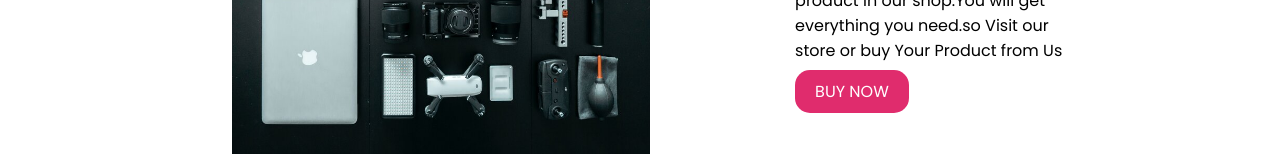
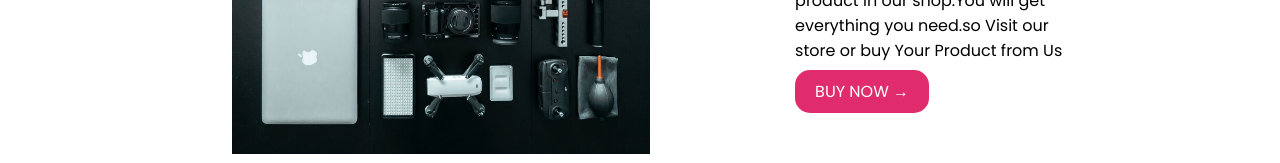
Before and after one commit to Md-Shahriar-Islam/assignment2, a plain HTML site: page index.html in a window 1280 px wide. Shown: the part 2781-2944 px from the top of the page. Drawn offline with nearby package versions, Linux system fonts and the light colour scheme.

Commit message:
final done

```diff
--- a/index.html
+++ b/index.html
@@ -262,7 +262,7 @@
             <h1>Buy Your Products <br>From Us</h1>
             <p>We Have the latest and the best product in our shop.You will get everything you need.so Visit our store
                 or buy Your Product from Us</p>
-            <a class="btn" target="_blank" href="#">BUY NOW</a>
+            <a class="btn" target="_blank" href="#">BUY NOW &#8594</a>
         </article>
     </section>
     <footer>
```
